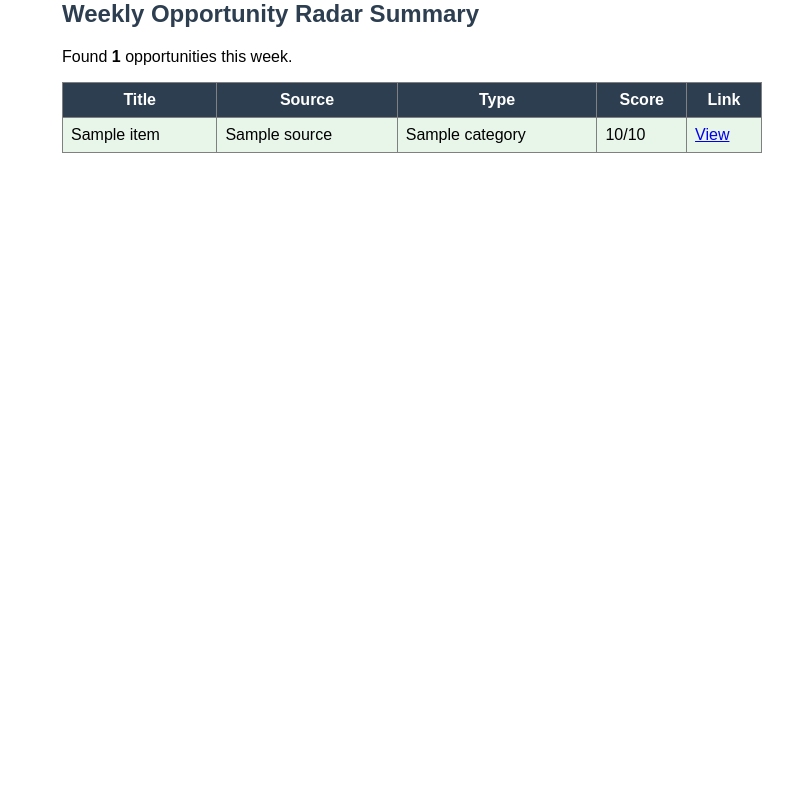
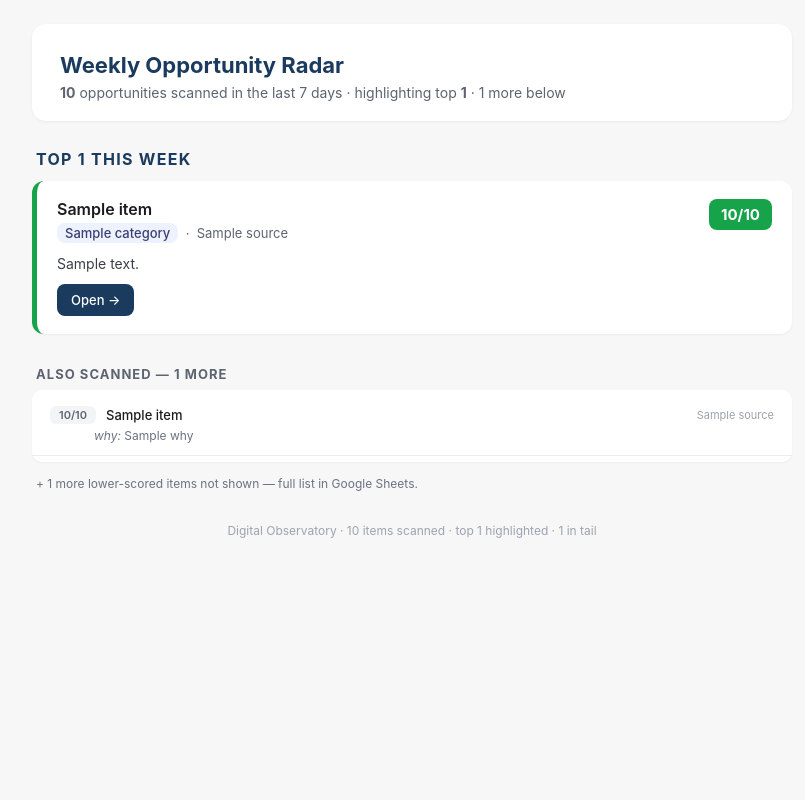
Before and after one commit to HesusG/digital-observatory, a Python web app: template observatory/outputs/templates/weekly_digest.html in a window 1280 px wide. Shown: the whole page, without its empty margins (228-1033 px from the left). Run offline with Jinja, Linux system fonts and the light colour scheme; the template is opened without the code that fills it: most values are stand-ins (such as "Sample title", 1, 10 or a date in 2020).

Commit message:
feat: redesign weekly digest — top-10 cards + capped tail; fixes Gmail clip
The previous template rendered every recent item in one big table. With 495
items collected in a week, the HTML hit ~166 KB which is above Gmail's
~102 KB clip threshold — the recipient sees only the header and a 'Message
clipped' notice.

New layout:
- Top 10 by score rendered as visually prominent cards with score badge,
  category chip, summary, and a CTA button. Score-color the left border
  green/yellow/grey for at-a-glance scanning.
- Tail (next up to 90 items) rendered as compact rows with score chip,
  source, and a short 'why' snippet derived from the LLM's reasoning /
  summary fields.
- Items with affinity_score=0 (unevaluated noise) are dropped from the tail.
- Long-tail overflow gets a one-line "+ N more" footer pointing at the
  Google Sheets full list.
- Subject changed to 'top {top} of {total}' for clarity.
- MIMEMultipart('alternative') now correctly carries both a plain-text
  fallback and the HTML part, in the right order.

Articles (kind=article) are now explicitly skipped from the opportunity
digest — they belong to the marketing-team pipeline, not here.

Tested rendering against 495 simulated items: 98 KB (under Gmail clip).

Co-Authored-By: Claude Opus 4.7 (1M context) <noreply@anthropic.com>

```diff
--- a/observatory/outputs/templates/weekly_digest.html
+++ b/observatory/outputs/templates/weekly_digest.html
@@ -1,24 +1,72 @@
+<!DOCTYPE html>
 <html>
-<body style="font-family: Arial, sans-serif; max-width: 700px; margin: 0 auto;">
-  <h2 style="color: #2c3e50;">Weekly Opportunity Radar Summary</h2>
-  <p>Found <strong>{{ items | length }}</strong> opportunities this week.</p>
-  <table border="1" cellpadding="8" cellspacing="0" style="border-collapse: collapse; width: 100%;">
-    <tr style="background: #2c3e50; color: white;">
-      <th>Title</th>
-      <th>Source</th>
-      <th>Type</th>
-      <th>Score</th>
-      <th>Link</th>
-    </tr>
-    {% for item in items %}
-    <tr style="background: {{ '#e8f5e9' if item.score >= 8 else '#ffffff' }};">
-      <td>{{ item.title }}</td>
-      <td>{{ item.source }}</td>
-      <td>{{ item.category }}</td>
-      <td>{{ item.score }}/10</td>
-      <td><a href="{{ item.url }}">View</a></td>
-    </tr>
+<head>
+  <meta charset="UTF-8">
+  <title>Weekly Opportunity Radar</title>
+</head>
+<body style="font-family: -apple-system, BlinkMacSystemFont, 'Segoe UI', Helvetica, Arial, sans-serif; max-width: 760px; margin: 0 auto; background: #f7f7f8; color: #1c1c1f; padding: 24px;">
+
+  <div style="background:#ffffff; border-radius:14px; padding:28px 28px 20px 28px; box-shadow:0 1px 3px rgba(0,0,0,0.06);">
+    <h1 style="margin:0 0 6px 0; color:#1a3a5e; font-size:22px;">Weekly Opportunity Radar</h1>
+    <p style="margin:0; color:#5d6470; font-size:14px;">
+      <strong>{{ total }}</strong> opportunities scanned in the last 7 days · highlighting top <strong>{{ top_count }}</strong>
+      {% if rest_count > 0 %}· {{ rest_count }} more below{% endif %}
+    </p>
+  </div>
+
+  <!-- ────────────────  TOP 10 HIGHLIGHTS  ──────────────── -->
+  {% if top %}
+  <h2 style="margin:28px 0 12px 4px; color:#1a3a5e; font-size:16px; text-transform:uppercase; letter-spacing:0.08em;">Top {{ top_count }} this week</h2>
+  {% for item in top %}
+  <div style="background:#ffffff; border-radius:12px; padding:18px 20px; margin-bottom:12px; box-shadow:0 1px 2px rgba(0,0,0,0.05); border-left:5px solid {% if item.score >= 8 %}#16a34a{% elif item.score >= 5 %}#eab308{% else %}#9ca3af{% endif %};">
+    <div style="display:flex; align-items:flex-start; justify-content:space-between; gap:12px;">
+      <div style="flex:1; min-width:0;">
+        <a href="{{ item.url }}" style="font-size:16px; font-weight:600; color:#1c1c1f; text-decoration:none;">{{ item.title }}</a>
+        <p style="margin:6px 0 0 0; font-size:13px; color:#5d6470;">
+          <span style="background:#eef2ff; color:#3b3f73; padding:2px 8px; border-radius:8px; font-weight:500;">{{ item.category }}</span>
+          &nbsp;·&nbsp; {{ item.source }}
+        </p>
+      </div>
+      <div style="background:{% if item.score >= 8 %}#16a34a{% elif item.score >= 5 %}#eab308{% else %}#9ca3af{% endif %}; color:white; font-weight:700; font-size:15px; padding:6px 12px; border-radius:8px; white-space:nowrap;">
+        {{ item.score }}/10
+      </div>
+    </div>
+    {% if item.summary %}
+    <p style="margin:12px 0 0 0; font-size:14px; line-height:1.5; color:#3a3f4a;">{{ item.summary }}</p>
+    {% endif %}
+    <p style="margin:10px 0 0 0;"><a href="{{ item.url }}" style="display:inline-block; padding:8px 14px; background:#1a3a5e; color:white; text-decoration:none; border-radius:8px; font-size:13px; font-weight:500;">Open →</a></p>
+  </div>
+  {% endfor %}
+  {% endif %}
+
+  <!-- ────────────────  LONG-TAIL ROW LIST  ──────────────── -->
+  {% if rest %}
+  <h2 style="margin:32px 0 8px 4px; color:#5d6470; font-size:13px; text-transform:uppercase; letter-spacing:0.08em;">Also scanned — {{ rest_count }} more</h2>
+  <div style="background:#ffffff; border-radius:10px; padding:6px 0; box-shadow:0 1px 2px rgba(0,0,0,0.04);">
+    {% for item in rest %}
+    <div style="padding:10px 18px; border-bottom:1px solid #ececef;">
+      <div style="display:flex; align-items:center; gap:10px;">
+        <span style="background:#f3f4f6; color:#5d6470; font-weight:600; font-size:11px; padding:2px 7px; border-radius:6px; min-width:32px; text-align:center;">{{ item.score }}/10</span>
+        <a href="{{ item.url }}" style="flex:1; min-width:0; font-size:13px; color:#1c1c1f; text-decoration:none; font-weight:500; overflow:hidden; text-overflow:ellipsis; white-space:nowrap;">{{ item.title }}</a>
+        <span style="font-size:11px; color:#9ca3af; white-space:nowrap;">{{ item.source }}</span>
+      </div>
+      {% if item.why %}
+      <p style="margin:4px 0 0 44px; font-size:12px; color:#6b7280; line-height:1.4;"><em>why:</em> {{ item.why }}</p>
+      {% endif %}
+    </div>
     {% endfor %}
-  </table>
+  </div>
+  {% endif %}
+
+  {% if overflow_count and overflow_count > 0 %}
+  <p style="margin:14px 4px 0 4px; font-size:12px; color:#6b7280;">
+    + {{ overflow_count }} more lower-scored items not shown — full list in Google Sheets.
+  </p>
+  {% endif %}
+
+  <p style="margin:32px 0 0 0; text-align:center; font-size:12px; color:#9ca3af;">
+    Digital Observatory · {{ total }} items scanned · top {{ top_count }} highlighted{% if rest_count %} · {{ rest_count }} in tail{% endif %}
+  </p>
+
 </body>
 </html>
```
Also changed, not shown: observatory/outputs/email.py (+63 -3 lines), observatory/pipeline.py (+6 -1 lines).
